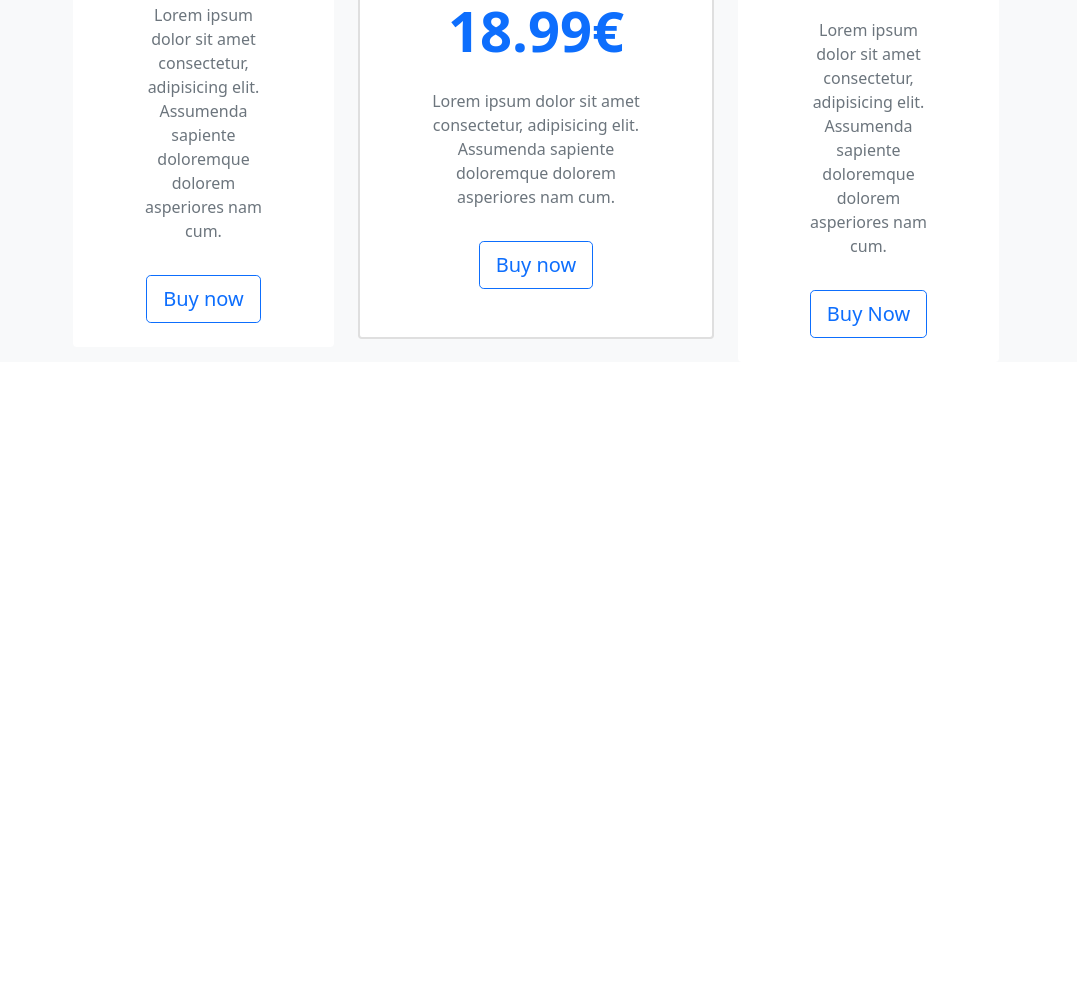
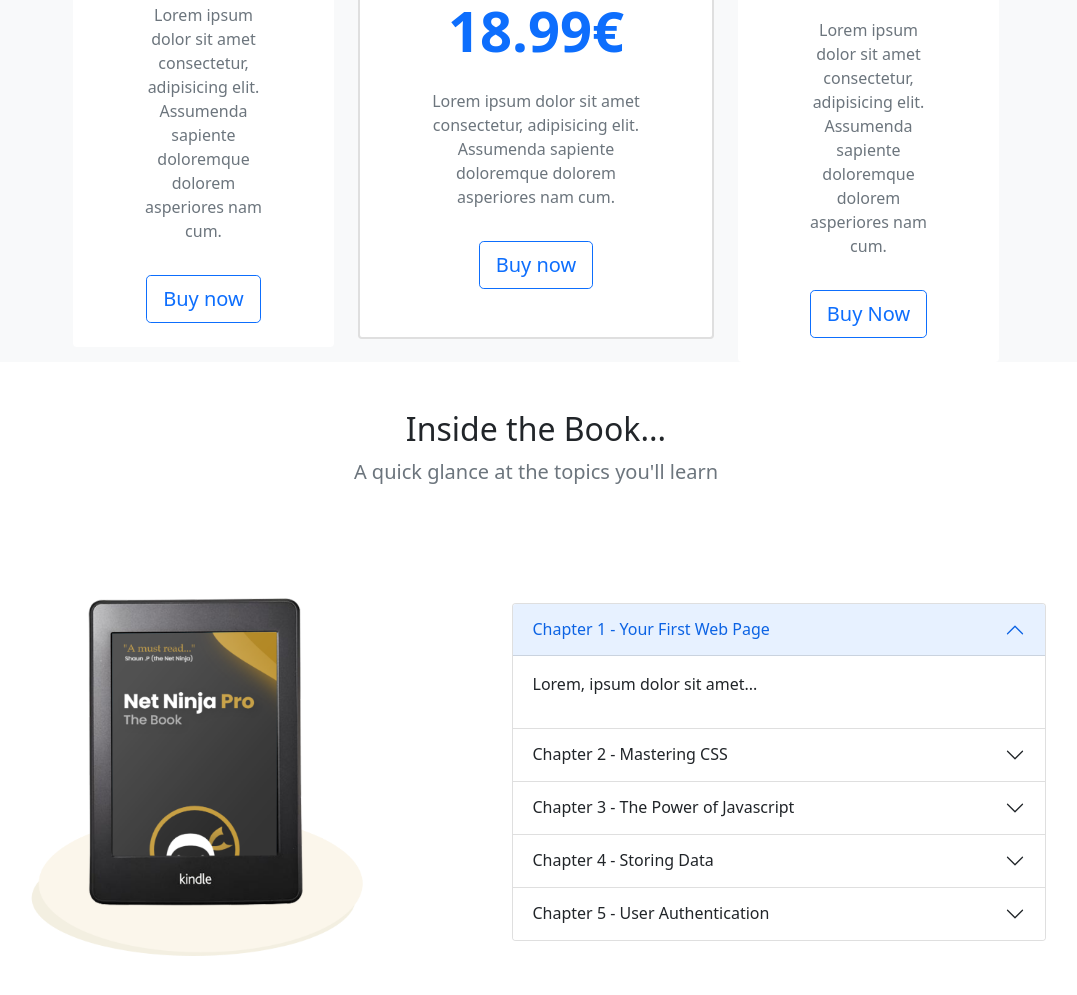
Before and after one commit to robinpajula-alt/Bootstrap5, a plain HTML site: page index.html in a window 1280 px wide. Shown: the part 935-1930 px from the top of the page, without its empty margins (104-1181 px from the left). Before the commit the page ends 1345 px from the top, so only its background shows below. Drawn offline with nearby package versions, Linux system fonts and the light colour scheme.

Commit message:
Accordions

```diff
--- a/index.html
+++ b/index.html
@@ -136,6 +136,146 @@
         </div>
       </div>
     </section>
+    <section id="topics">
+      <div class="container-md">
+        <div class="text-center">
+          <h2>Inside the Book...</h2>
+          <p class="lead text-muted">
+            A quick glance at the topics you'll learn
+          </p>
+        </div>
+        <div class="row my-5 g-5 justify-content-around align-items-center">
+          <div class="col-6 col-lg-4">
+            <img src="assets/kindle.png" class="img-fluid" alt="ebook" />
+          </div>
+
+          <div class="col-lg-6">
+            <div class="accordion" id="chapters">
+              <div class="accordion-item">
+                <h2 class="accordion-header" id="heading-1">
+                  <button
+                    class="accordion-button"
+                    type="button"
+                    data-bs-toggle="collapse"
+                    data-bs-target="#chapter-1"
+                    aria-expanded="true"
+                    aria-controls="chapter-1"
+                  >
+                    Chapter 1 - Your First Web Page
+                  </button>
+                </h2>
+                <div
+                  id="chapter-1"
+                  class="accordion-collapse collapse show"
+                  aria-labelledby="heading-1"
+                  data-bs-parent="#chapters"
+                >
+                  <div class="accordion-body">
+                    <p>Lorem, ipsum dolor sit amet...</p>
+                  </div>
+                </div>
+              </div>
+              <div class="accordion-item">
+                <h2 class="accordion-header" id="heading-2">
+                  <button
+                    class="accordion-button collapsed"
+                    type="button"
+                    data-bs-toggle="collapse"
+                    data-bs-target="#chapter-2"
+                    aria-expanded="false"
+                    aria-controls="chapter-2"
+                  >
+                    Chapter 2 - Mastering CSS
+                  </button>
+                </h2>
+                <div
+                  id="chapter-2"
+                  class="accordion-collapse collapse"
+                  aria-labelledby="heading-2"
+                  data-bs-parent="#chapters"
+                >
+                  <div class="accordion-body">
+                    <p>Lorem, ipsum dolor sit amet...</p>
+                  </div>
+                </div>
+              </div>
+              <div class="accordion-item">
+                <h2 class="accordion-header" id="heading-3">
+                  <button
+                    class="accordion-button collapsed"
+                    type="button"
+                    data-bs-toggle="collapse"
+                    data-bs-target="#chapter-3"
+                    aria-expanded="false"
+                    aria-controls="chapter-3"
+                  >
+                    Chapter 3 - The Power of Javascript
+                  </button>
+                </h2>
+                <div
+                  id="chapter-3"
+                  class="accordion-collapse collapse"
+                  aria-labelledby="heading-3"
+                  data-bs-parent="#chapters"
+                >
+                  <div class="accordion-body">
+                    <p>Lorem, ipsum dolor sit amet...</p>
+                  </div>
+                </div>
+              </div>
+              <div class="accordion-item">
+                <h2 class="accordion-header" id="heading-4">
+                  <button
+                    class="accordion-button collapsed"
+                    type="button"
+                    data-bs-toggle="collapse"
+                    data-bs-target="#chapter-4"
+                    aria-expanded="false"
+                    aria-controls="chapter-4"
+                  >
+                    Chapter 4 - Storing Data
+                  </button>
+                </h2>
+                <div
+                  id="chapter-4"
+                  class="accordion-collapse collapse"
+                  aria-labelledby="heading-4"
+                  data-bs-parent="#chapters"
+                >
+                  <div class="accordion-body">
+                    <p>Lorem, ipsum dolor sit amet...</p>
+                  </div>
+                </div>
+              </div>
+              <div class="accordion-item">
+                <h2 class="accordion-header" id="heading-5">
+                  <button
+                    class="accordion-button collapsed"
+                    type="button"
+                    data-bs-toggle="collapse"
+                    data-bs-target="#chapter-5"
+                    aria-expanded="false"
+                    aria-controls="chapter-5"
+                  >
+                    Chapter 5 - User Authentication
+                  </button>
+                </h2>
+                <div
+                  id="chapter-5"
+                  class="accordion-collapse collapse"
+                  aria-labelledby="heading-5"
+                  data-bs-parent="#chapters"
+                >
+                  <div class="accordion-body">
+                    <p>Lorem, ipsum dolor sit amet...</p>
+                  </div>
+                </div>
+              </div>
+            </div>
+          </div>
+        </div>
+      </div>
+    </section>
     <script
       src="https://cdn.jsdelivr.net/npm/bootstrap@5.0.1/dist/js/bootstrap.bundle.min.js"
       integrity="sha384-gtEjrD/SeCtmISkJkNUaaKMoLD0//ElJ19smozuHV6z3Iehds+3Ulb9Bn9Plx0x4"
```
